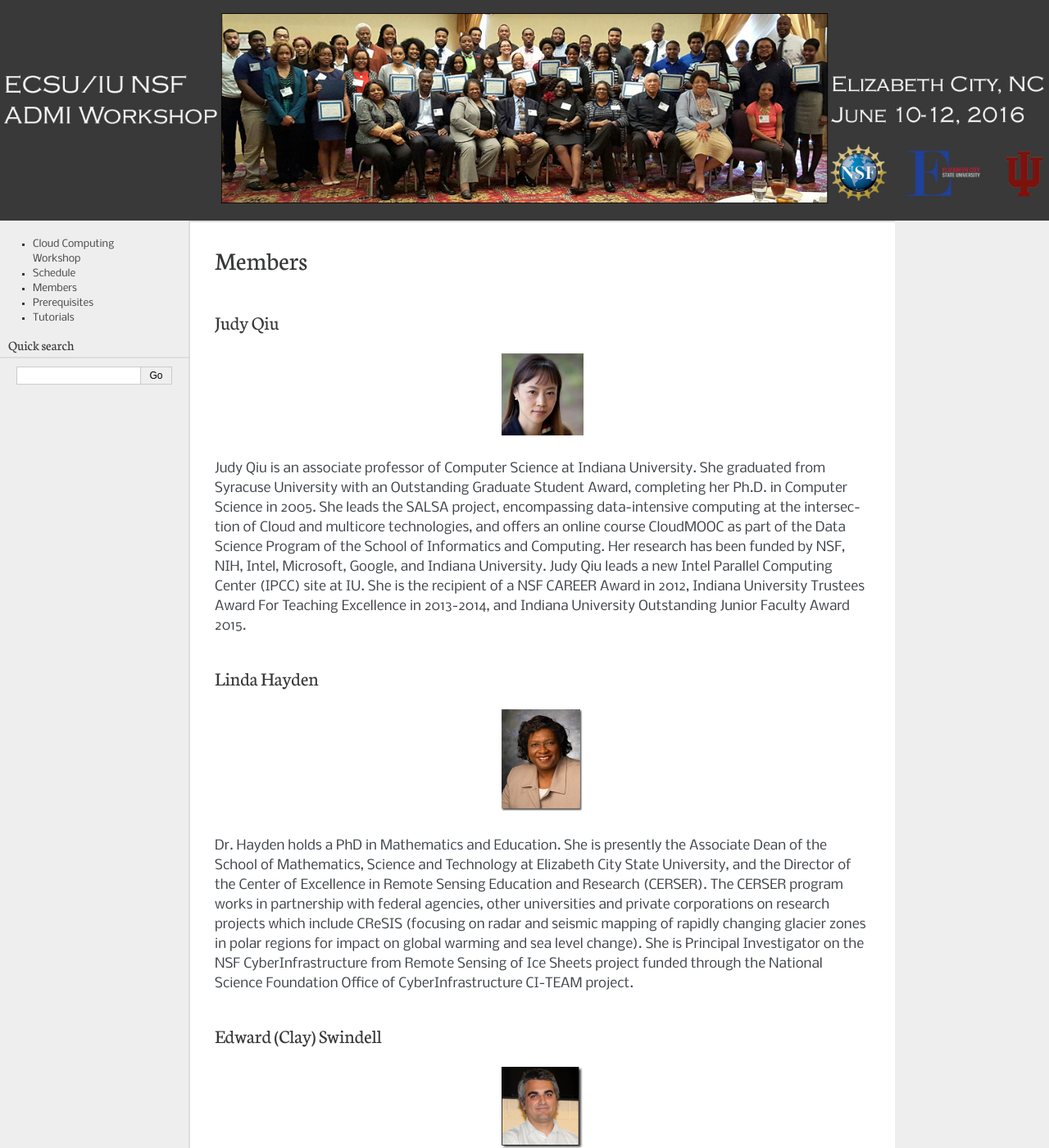
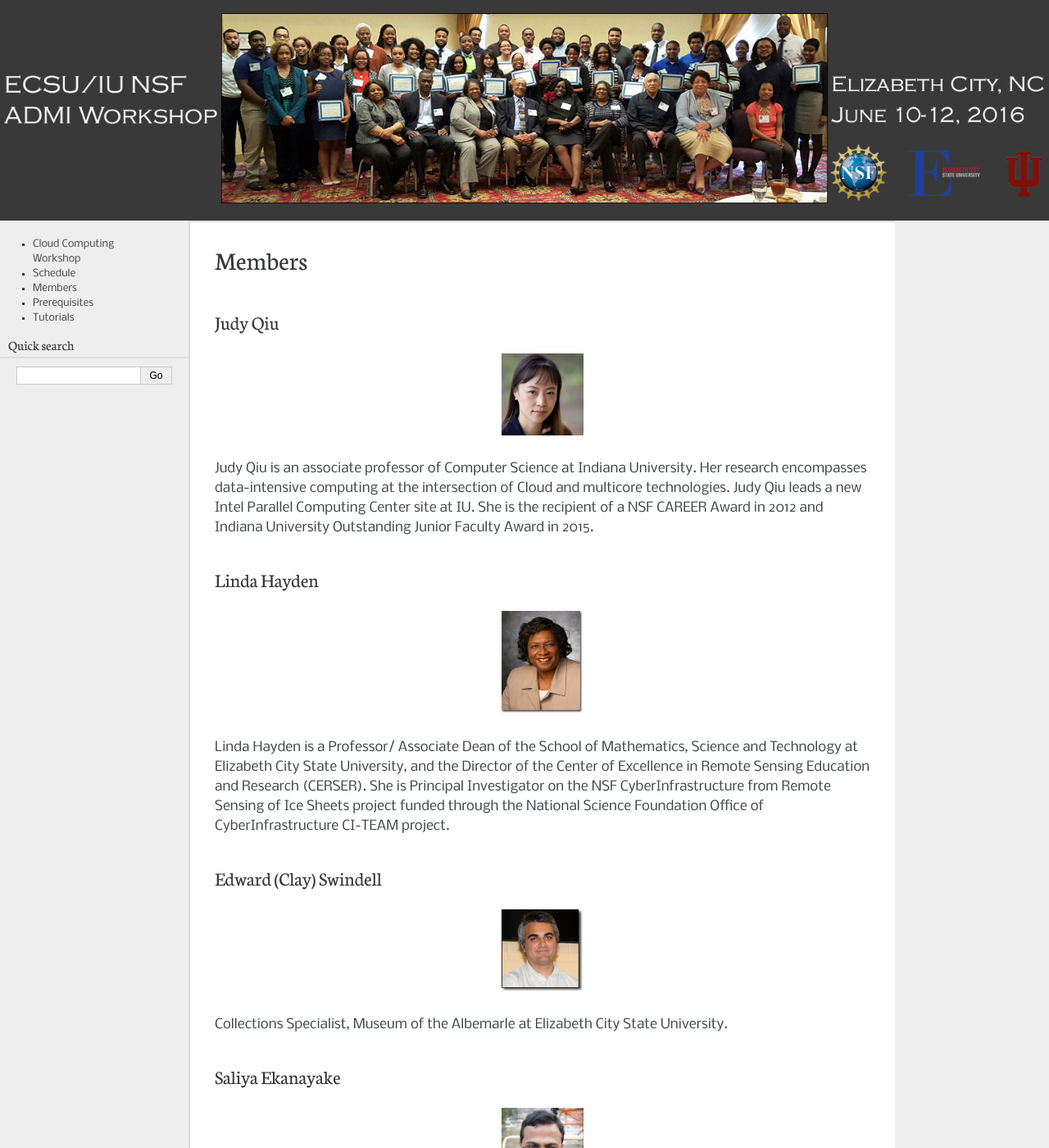
Before and after one commit to wigginst/www-1, a Sphinx documentation site: the page built from docs/source/members.rst, in a window 1280 px wide and 1400 px high. Shown: the whole window at 82% size. Built offline with Sphinx 7.4.7, drawn with Linux system fonts in a browser that asks for light colours.

Commit message:
Update members.rst

```diff
--- a/docs/source/members.rst
+++ b/docs/source/members.rst
@@ -7,13 +7,7 @@ Judy Qiu
    :alt: picture judy
    :width: 100
 
-Judy Qiu is an associate professor of Computer Science at Indiana University. She graduated from Syracuse University with an
-Outstanding Graduate Student Award, completing her Ph.D. in Computer Science in 2005. She leads the SALSA project, encompassing
-data-intensive computing at the intersection of Cloud and multicore technologies, and offers an online course CloudMOOC as part of the
-Data Science Program of the School of Informatics and Computing. Her research has been funded by NSF, NIH, Intel, Microsoft, Google,
-and Indiana University. Judy Qiu leads a new Intel Parallel Computing Center (IPCC) site at IU. She is the recipient of a NSF CAREER
-Award in 2012, Indiana University Trustees Award For Teaching Excellence in 2013-2014, and Indiana University Outstanding Junior
-Faculty Award 2015.
+Judy Qiu is an associate professor of Computer Science at Indiana University. Her research encompasses data-intensive computing at the intersection of Cloud and multicore technologies. Judy Qiu leads a new Intel Parallel Computing Center site at IU. She is the recipient of a NSF CAREER Award in 2012 and Indiana University Outstanding Junior Faculty Award in 2015.
 
 Linda Hayden
 ------------
@@ -21,7 +15,7 @@ Linda Hayden
    :alt: picture hayden
    :width: 100
 
-Dr. Hayden holds a PhD in Mathematics and Education.  She is presently the Associate Dean of the School of Mathematics, Science and Technology at Elizabeth City State University, and the Director of the Center of Excellence in Remote Sensing Education and Research (CERSER). The CERSER program works in partnership with federal agencies, other universities and private corporations on research projects which include CReSIS (focusing on radar and seismic mapping of rapidly changing glacier zones in polar regions for impact on global warming and sea level change).  She is Principal Investigator on the NSF CyberInfrastructure from Remote Sensing of Ice Sheets project funded through the National Science Foundation Office of CyberInfrastructure CI-TEAM project.
+Linda Hayden is a Professor/ Associate Dean of the School of Mathematics, Science and Technology at Elizabeth City State University, and the Director of the Center of Excellence in Remote Sensing Education and Research (CERSER). She is Principal Investigator on the NSF CyberInfrastructure from Remote Sensing of Ice Sheets project funded through the National Science Foundation Office of CyberInfrastructure CI-TEAM project.
 
 
 Edward (Clay) Swindell
```
